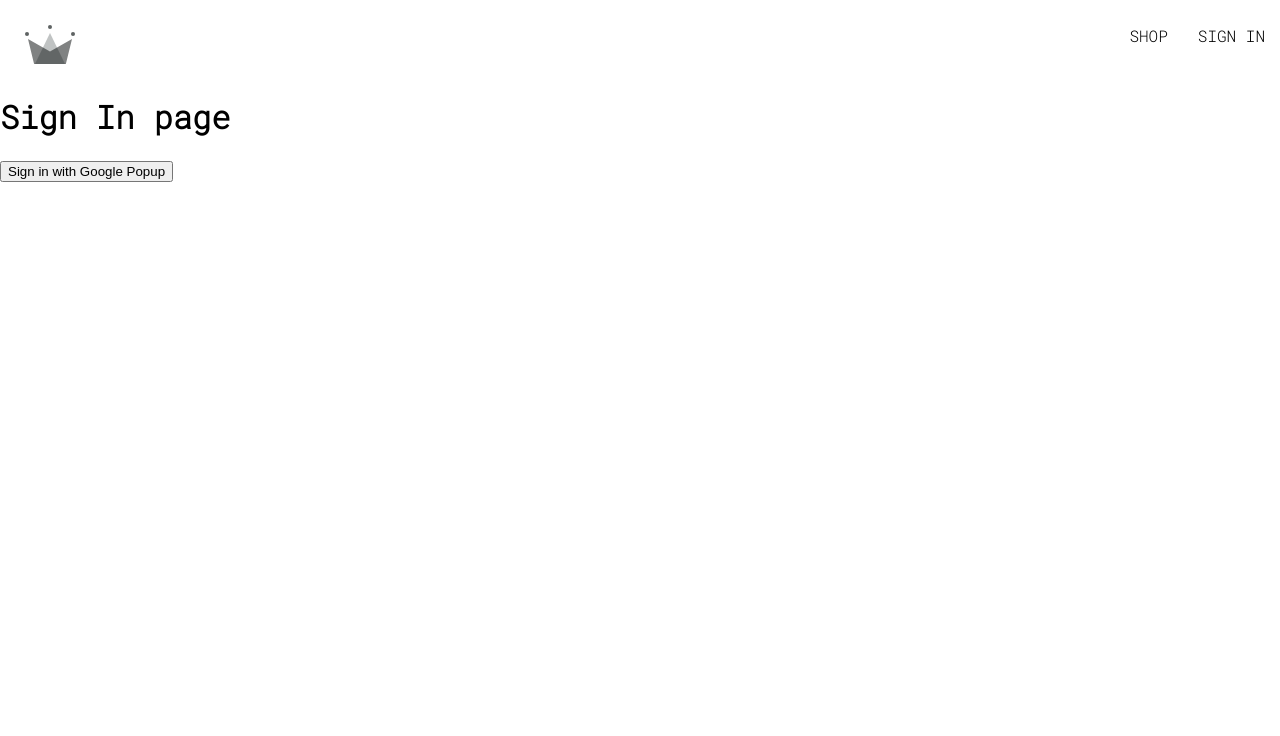
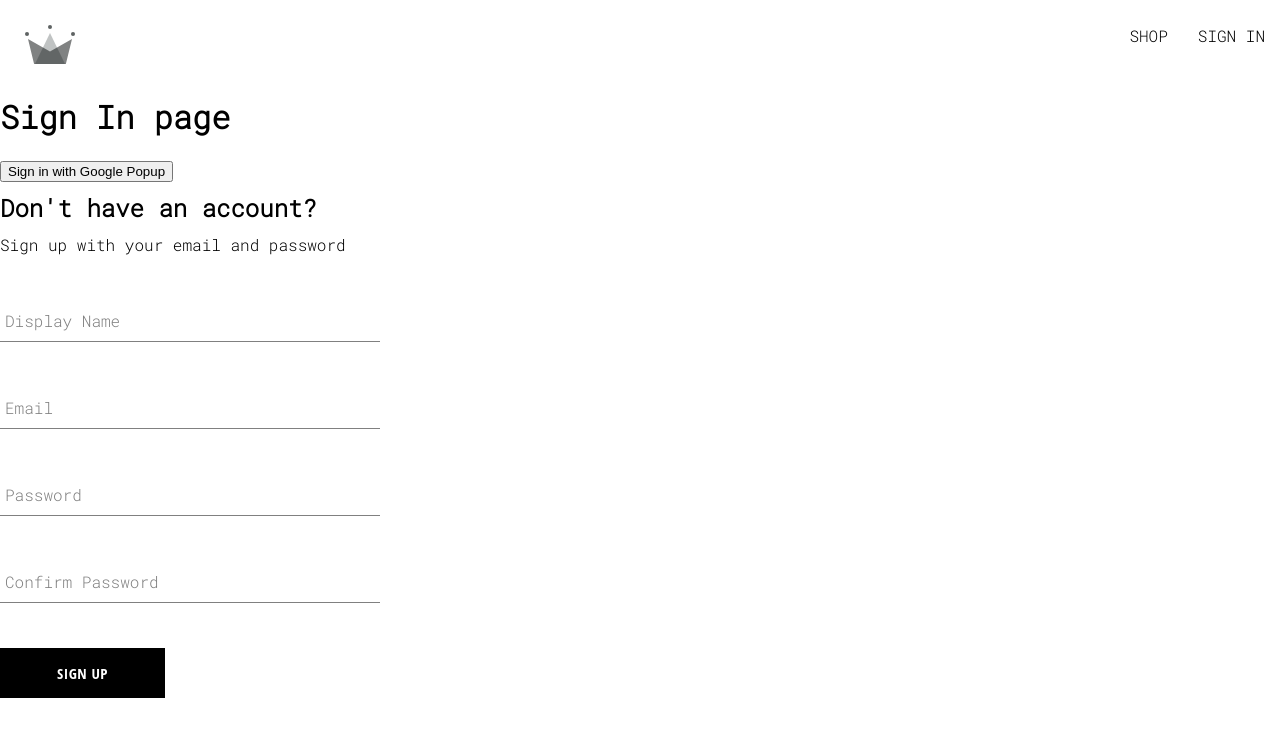
Before and after one commit to LjubomirS/online-shop, a React (Create React App) app: page /sign-in in a window 1280 px wide. Shown: the top 736 px of the page. Built offline with nearby package versions, Linux system fonts and the light colour scheme.

Commit message:
created sign up component, the form input component, button component

```diff
--- a/public/index.html
+++ b/public/index.html
@@ -30,7 +30,7 @@
     <title>React App</title>
   </head>
   <body>
-    <noscript>You need to enable JavaScript to run this app.</noscript>
+    <!-- <noscript>You need to enable JavaScript to run this app.</noscript> -->
     <div id="root"></div>
     <!--
       This HTML file is a template.
--- /dev/null
+++ b/src/components/button/button.component.jsx
@@ -0,0 +1,16 @@
+import './button.styles.scss'
+
+const BUTTON_TYPE_CLASSES = {
+    google: 'google-sign-in',
+    inverted: 'inverted'
+}
+
+const Button = ({children, buttonType, ...otherProps})=> {
+    return (
+        <button className={`button-container ${BUTTON_TYPE_CLASSES[buttonType]}`} {...otherProps}>
+            {children}
+        </button>
+    )
+}
+
+export default Button;
--- /dev/null
+++ b/src/components/button/button.styles.scss
@@ -0,0 +1,46 @@
+.button-container {
+    min-width: 165px;
+    width: auto;
+    height: 50px;
+    letter-spacing: 0.5px;
+    line-height: 50px;
+    padding: 0 35px 0 35px;
+    font-size: 15px;
+    background-color: black;
+    color: white;
+    text-transform: uppercase;
+    font-family: 'Open Sans Condensed';
+    font-weight: bolder;
+    border: none;
+    cursor: pointer;
+    display: flex;
+    justify-content: center;
+
+    &:hover {
+      background-color: white;
+      color: black;
+      border: 1px solid black;
+    }
+
+    &.google-sign-in {
+      background-color: #4285f4;
+      color: white;
+
+      &:hover {
+        background-color: #357ae8;
+        border: none;
+      }
+    }
+
+    &.inverted {
+      background-color: white;
+      color: black;
+      border: 1px solid black;
+
+      &:hover {
+        background-color: black;
+        color: white;
+        border: none;
+      }
+    }
+  }
--- /dev/null
+++ b/src/components/form-input/form-input.component.jsx
@@ -0,0 +1,23 @@
+import './form-input.styles.scss'
+const FormInput = ({label, ...otherProps}) => {
+    return(
+        <div className='group'>
+             <input className="form-input" {...otherProps}/>
+            {
+             label && (
+                <label
+                    className={`${
+                        otherProps.value.length > 0 ? 'shrink' : ''
+                    } form-input-label`}
+                >
+                    {label}
+                </label>
+
+             )
+             }
+
+        </div>
+    );
+}
+
+export default FormInput;
--- /dev/null
+++ b/src/components/form-input/form-input.styles.scss
@@ -0,0 +1,54 @@
+$sub-color: grey;
+$main-color: black;
+
+@mixin shrinkLabel {
+  top: -14px;
+  font-size: 12px;
+  color: $main-color;
+}
+
+.group {
+  position: relative;
+  margin: 45px 0;
+
+  .form-input {
+    background: none;
+    background-color: white;
+    color: $sub-color;
+    font-size: 18px;
+    padding: 10px 10px 10px 5px;
+    display: block;
+    width: 100%;
+    border: none;
+    border-radius: 0;
+    border-bottom: 1px solid $sub-color;
+    margin: 25px 0;
+
+    &:focus {
+      outline: none;
+    }
+
+    &:focus ~ .form-input-label {
+      @include shrinkLabel();
+    }
+  }
+
+  input[type='password'] {
+    letter-spacing: 0.3em;
+  }
+
+  .form-input-label {
+    color: $sub-color;
+    font-size: 16px;
+    font-weight: normal;
+    position: absolute;
+    pointer-events: none;
+    left: 5px;
+    top: 10px;
+    transition: 300ms ease all;
+
+    &.shrink {
+      @include shrinkLabel();
+    }
+  }
+}
--- /dev/null
+++ b/src/components/sign-up-form/sign-up-form.component.jsx
@@ -0,0 +1,101 @@
+import { useState } from "react";
+import {
+    createAuthUserWithEmailAndPassword, createUserDocumentFromAuth
+} from "../../utility/firebase/firebase.utility.js";
+import FormInput from "../form-input/form-input.component.jsx";
+import './sign-up-form.styles.scss'
+import Button from "../button/button.component.jsx";
+
+const defaultFormFields = {
+    displayName:'',
+    email:'',
+    password:'',
+    confirmPassword:'',
+}
+
+
+const SignUpForm =() =>{
+
+    const [formFields, setFormFields] = useState(defaultFormFields);
+    const {displayName,email, password, confirmPassword} = formFields;
+
+    console.log(formFields);
+
+    const resetFormFields = () => {
+        setFormFields(defaultFormFields)
+    }
+
+    const handleSubmit = async (event) => {
+        event.preventDefault();
+
+        if(password!==confirmPassword) {
+            alert("passwords do not match");
+            return;
+        };
+
+        try{
+            const { user } = await createAuthUserWithEmailAndPassword(
+                email,
+                password,
+            );
+            await createUserDocumentFromAuth(user, { displayName });
+            resetFormFields();
+        }catch(error){
+            if(error.code === "auth/email-already-in-use"){
+                alert('Cannot create user, email already in use')
+            }else{
+                console.log('user creation eror', error);
+            }
+        }
+
+
+
+    }
+
+    const handleChange = (event)=>{
+        const {name,value} = event.target;
+
+        setFormFields({...formFields, [name]:value})
+    }
+
+    return (
+        <div className="sign-up-container">
+            <h2>Don't have an account?</h2>
+            <span> Sign up with your email and password</span>
+            <form onSubmit={handleSubmit}>
+                <FormInput
+                    label = 'Display Name'
+                    type='text'
+                    required
+                    onChange={handleChange} name='displayName'
+                    value={displayName}
+                />
+                <FormInput
+                    label = 'Email'
+                    type='email'
+                    required
+                    onChange={handleChange} name='email'
+                    value={email}
+                />
+                <FormInput
+                    label = 'Password'
+                    type='password'
+                    required
+                    onChange={handleChange} name='password'
+                    value={password}
+                />
+                <FormInput
+                    label = 'Confirm Password'
+                    type='password'
+                    required
+                    onChange={handleChange} name='confirmPassword'
+                    value={confirmPassword}
+                />
+
+                <Button type='submit'>Sign Up</Button>
+            </form>
+        </div>
+    )
+}
+
+export default SignUpForm
--- /dev/null
+++ b/src/components/sign-up-form/sign-up-form.styles.scss
@@ -0,0 +1,9 @@
+.sign-up-container{
+    display: flex;
+    flex-direction: column;
+    width: 380px;
+
+    h2{
+        margin: 10px 0;
+    }
+}
--- a/src/routes/sign-in/sign-in.component.jsx
+++ b/src/routes/sign-in/sign-in.component.jsx
@@ -1,18 +1,24 @@
-import { signInWithGooglePopup, createUserDocumentFromAuth } from '../../utility/firebase/firebase.utility.js'
+import {
+    signInWithGooglePopup, createUserDocumentFromAuth,
+} from '../../utility/firebase/firebase.utility.js'
 
+import SignUpForm from '../../components/sign-up-form/sign-up-form.component.jsx';
 
 
 const SignIn = ()=>{
-    const logUser = async () => {
+
+    const logGooglePopupUser = async () => {
         const {user} = await signInWithGooglePopup();
         const userDocRef = await createUserDocumentFromAuth(user);
     }
+
     return (
         <div>
            <h1>Sign In page</h1>
-           <button onClick={logUser}>
+           <button onClick={logGooglePopupUser}>
                 Sign in with Google Popup
            </button>
+           <SignUpForm />
         </div>
     )
 }
--- a/src/utility/firebase/firebase.utility.js
+++ b/src/utility/firebase/firebase.utility.js
@@ -4,6 +4,7 @@
     signInWithRedirect,
     signInWithPopup,
     GoogleAuthProvider,
+    createUserWithEmailAndPassword,
  } from "firebase/auth"
  import {
     getFirestore,
@@ -11,6 +12,8 @@
     getDoc,
     setDoc,
  } from 'firebase/firestore'
+
+//!-------------------------------------------------------------
 
 // Your web app's Firebase configuration
 const firebaseConfig = {
@@ -25,17 +28,33 @@
   // Initialize Firebase
   const firebaseApp = initializeApp(firebaseConfig);
 
-  const provider = new GoogleAuthProvider();
-  provider.setCustomParameters({
+//!-------------------------------------------------------------
+
+  const googleProvider = new GoogleAuthProvider();
+  googleProvider.setCustomParameters({
     prompt: "select_account"
   });
 
+//!-------------------------------------------------------------
+
   export const auth = getAuth();
-  export const signInWithGooglePopup = ()=> signInWithPopup(auth, provider);
+
+//!-------------------------------------------------------------
+
+  export const signInWithGooglePopup = ()=> signInWithPopup(auth, googleProvider);
+  export const signInWithGoogleRedirect = ()=> signInWithRedirect(auth, googleProvider);
+
+//!-------------------------------------------------------------
 
   export const db = getFirestore();
 
-  export const createUserDocumentFromAuth = async (userAuth) => {
+  export const createUserDocumentFromAuth = async (
+    userAuth,
+    additionalInformation = {}
+    ) => {
+
+    if(!userAuth) return;
+
     const userDocRef = doc(db,'users',userAuth.uid)
     console.log(userDocRef);
 
@@ -54,6 +73,7 @@
           displayName,
           email,
           createdAt,
+          ...additionalInformation,
         })
       }catch(error){
         console.log('error creating the user', error.message);
@@ -63,3 +83,9 @@
 
       return userDocRef;
   }
+
+  export const createAuthUserWithEmailAndPassword = async (email, password) =>{
+    if(!email || !password) return;
+
+    return await createUserWithEmailAndPassword(auth, email, password)
+  }
```
Lines whose indentation alone changed are shown as unchanged.
